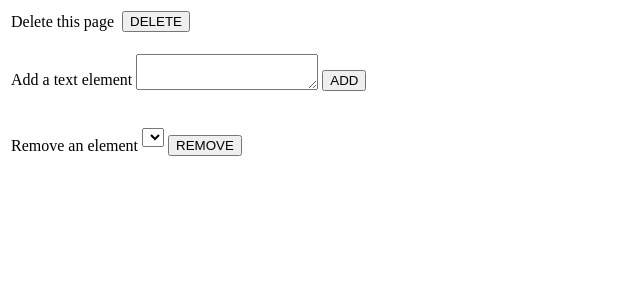
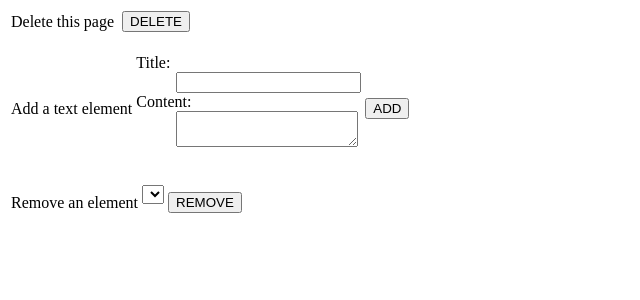
Before and after one commit to apotl/dillys-place, a Flask app: template templates/edit_specific.html in a window 1280 px wide. Shown: the top 300 px of the page, without its empty margins (0-640 px from the left). Run offline with Flask 2, Linux system fonts and the light colour scheme; the template is opened without the code that fills it: values that come from a table or form of the project are taken from there, others are empty; parts of the project's set-up code (start-up, migrations or seed data) failed here and were passed over; some libraries are stand-ins or nearby versions.

Commit message:
ability to add titles to elements

```diff
--- a/app.py
+++ b/app.py
@@ -47,14 +47,20 @@
 
 @app.route( '/')
 def route_index():
-	links = Navbar( site, 'index')
-	eles = Body( site, 'index')
+	try:
+		links = Navbar( site, 'index')
+		eles = Body( site, 'index')
+	except KeyError:
+		return '404 Not Found.', 404
 	return render_template( 'base.html', header = render_template( 'header.html', links = links.render(), body = render_template( 'body.html', eles = eles.render())))
 
 @app.route( '/<path:page_name>/')
 def route_everything( page_name):
-	links = Navbar( site, page_name)
-	eles = Body( site, page_name)
+	try:
+		links = Navbar( site, page_name)
+		eles = Body( site, page_name)
+	except KeyError:
+		return '404 Not Found.', 404
 	return render_template( 'base.html', header = render_template( 'header.html', links = links.render(), body = render_template( 'body.html', eles = eles.render())))
 
 @app.route( '/edit/', methods=['GET'])
@@ -91,7 +97,8 @@
 	if page_name not in site.render().keys():
 		return redirect( '/edit/')
 	ele_add = ElementAddForm( request.form)
-	ele_add.to_add.data = ''
+	ele_add.to_add_title.data = ''
+	ele_add.to_add_content.data = ''
 	ele_remove = ElementRemoveForm( request.form)
 	ele_remove.choose( site.render()[page_name].render())
 	return render_template( 'edit_specific.html', ele_remove = ele_remove, ele_add = ele_add, page_name = page_name)
@@ -106,9 +113,10 @@
 @basic_auth.required
 def edit_page_specific_add( page_name):
 	ele_to_add = Element( 'text')
-	if not request.form['to_add']:
+	if not request.form['to_add_content']:
 		return redirect( '/edit/' + page_name)
-	ele_to_add.content = request.form['to_add']
+	ele_to_add.title = request.form[ 'to_add_title']
+	ele_to_add.content = request.form['to_add_content'].replace( '\n', ' ')
 	ele_to_add.location = 'body'
 	site.render()[page_name].add( ele_to_add)
 	return redirect( '/edit/' + page_name)
@@ -116,7 +124,7 @@
 @app.route( '/edit/remove/<path:page_name>/', methods=['POST'])
 @basic_auth.required
 def edit_page_specific_remove( page_name):
-	if request.form['to_remove'] == '***Choose an element to remove***':
+	if request.form['to_remove'] == '':
 		return redirect( '/edit/' + page_name)
 	site.render()[page_name].remove( request.form['to_remove'])
 	return redirect( '/edit/' + page_name)
--- a/lib/Element.py
+++ b/lib/Element.py
@@ -14,6 +14,7 @@
 			self.frmt = 'image'
 		else:
 			raise ElementError( 'Invalid element type')
+		self.title = ''
 		self.content = ''
 		self.location = ''
 		random.seed()
@@ -21,6 +22,7 @@
 	def render( self):
 		ele = {}
 		ele['frmt'] = self.frmt
+		ele['title'] = self.title
 		ele['content'] = self.content
 		ele['location'] = self.location
 		ele['id'] = self.id
@@ -28,6 +30,7 @@
 	def load( self, ele_dict):
 		try:
 			self.frmt = ele_dict['frmt']
+			self.title = ele_dict['title']
 			self.content = ele_dict['content']
 			self.location = ele_dict['location']
 			self.id = ele_dict['id']
--- a/lib/Forms.py
+++ b/lib/Forms.py
@@ -21,7 +21,10 @@
 	for ele in list.keys():
 		tmp_ele = Element( 'text')
 		tmp_ele.load( list[ele])
-		to_ret += [ ( tmp_ele.id, '"' + tmp_ele.content[:25] + checkElementContentLength( tmp_ele.content) + '"')]
+		if not tmp_ele.title:
+			to_ret += [ ( tmp_ele.id, '"' + tmp_ele.content[:25] + checkElementContentLength( tmp_ele.content) + '"')]
+		else:
+			to_ret += [ ( tmp_ele.id, 'TITLE: ' + tmp_ele.title)]
 	return to_ret
 
 
@@ -33,12 +36,12 @@
 		self.to_edit.choices.insert( 0, ( 'Choose a page to edit...', 'Choose a page to edit...'))
 
 class ElementAddForm( Form):
-	to_add = TextAreaField( 'Element Content')
+	to_add_title = TextField( 'Element Title')
+	to_add_content = TextAreaField( 'Element Content')
 
 class ElementRemoveForm( Form):
 	to_remove = SelectField( 'Element Name')
 
 	def choose( self, elements):
 		self.to_remove.choices = renderElementList( elements)
-	#	self.to_remove.choices = []
 		self.to_remove.choices.insert( 0, ( '', '***Choose an element to remove***'))
--- a/lib/Render.py
+++ b/lib/Render.py
@@ -26,5 +26,7 @@
 	def render( self):
 		to_ret = []
 		for ele in self._eles.keys():
+			if self._eles[ele]['title']:
+				to_ret += [ '<h2>' + html.escape( self._eles[ele]['title']) + '</h2>']
 			to_ret += [ '<p>' + html.escape( self._eles[ele]['content']) + '</p>']
 		return ''.join( to_ret)
--- a/templates/edit_specific.html
+++ b/templates/edit_specific.html
@@ -10,7 +10,8 @@
 	</form>
 	<form method=post action="/edit/add/{{ page_name }}/">
 		<table><tr><td><p>Add a text element</p></td><td><dl>
-			{{ ele_add.to_add }}
+			<dt>Title:</dt><dd>{{ ele_add.to_add_title }}</dd>
+			<dt>Content:</dt><dd>{{ ele_add.to_add_content }}</dd>
 		</dl></td>
 		<td><input type=submit value="ADD"></td></tr></table>
 	</form>
```
